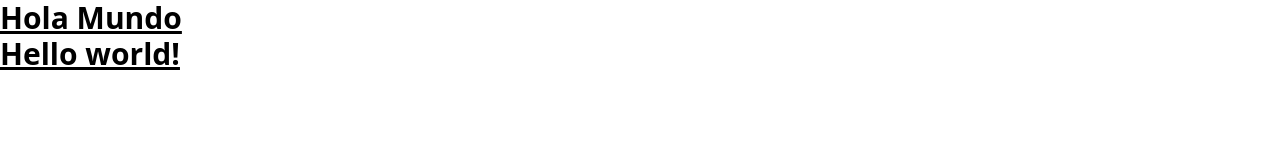
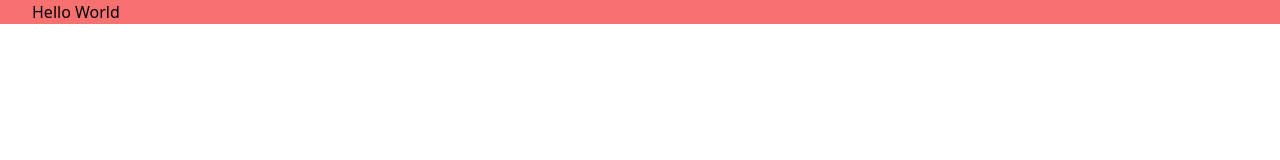
Before and after one commit to NachoBasilio/CodigoFacilito-Apuntes, a website built with Vite: page CodigoFacilito/primerosPasos/index.html in a window 1280 px wide. Built offline with nearby package versions, Linux system fonts and the light colour scheme.

Commit message:
Container

```diff
--- a/CodigoFacilito/primerosPasos/index.html
+++ b/CodigoFacilito/primerosPasos/index.html
@@ -8,9 +8,7 @@
   </head>
   <body>
     <div id="app"></div>
-    <h1 class="text-3xl font-bold underline">
-      Hello world!
-    </h1>
+
     <script type="module" src="/main.js"></script>
   </body>
 </html>
--- a/CodigoFacilito/primerosPasos/main.js
+++ b/CodigoFacilito/primerosPasos/main.js
@@ -1,11 +1,10 @@
 import "./main.css";
 const app = document.getElementById('app');
 
-const texto = document.createElement('h1');
 
-texto.innerText = 'Hola Mundo';
-//Agrega las clases text-3xl font-bold underline
 
-texto.classList.add('text-3xl', 'font-bold', 'underline');
-
-app.appendChild(texto);
+app.innerHTML = `
+  <div class="container lg:bg-red-400  sm:bg-green-400">
+    <h1>Hello World</h1>
+  </div>
+`;
--- a/CodigoFacilito/primerosPasos/package.json
+++ b/CodigoFacilito/primerosPasos/package.json
@@ -4,9 +4,10 @@
   "version": "0.0.0",
   "type": "module",
   "scripts": {
-    "dev": "vite || npx tailwindcss -i ./src/input.css -o ./dist/output.css --watch",
+    "dev": "vite",
     "build": "vite build",
-    "preview": "vite preview"
+    "preview": "vite preview",
+    "tail":  "npx tailwindcss -i ./style.css -o ./main.css --watch"
   },
   "devDependencies": {
     "tailwindcss": "^3.3.3",
--- a/CodigoFacilito/primerosPasos/tailwind.config.js
+++ b/CodigoFacilito/primerosPasos/tailwind.config.js
@@ -2,6 +2,10 @@
 export default {
   content: ['./*.{html,js}'],
   theme: {
+    container:{
+      center:true,
+      padding:'2rem'
+    },
     extend: {},
   },
   plugins: [],
```
Also changed, not shown: CodigoFacilito/primerosPasos/main.css.
